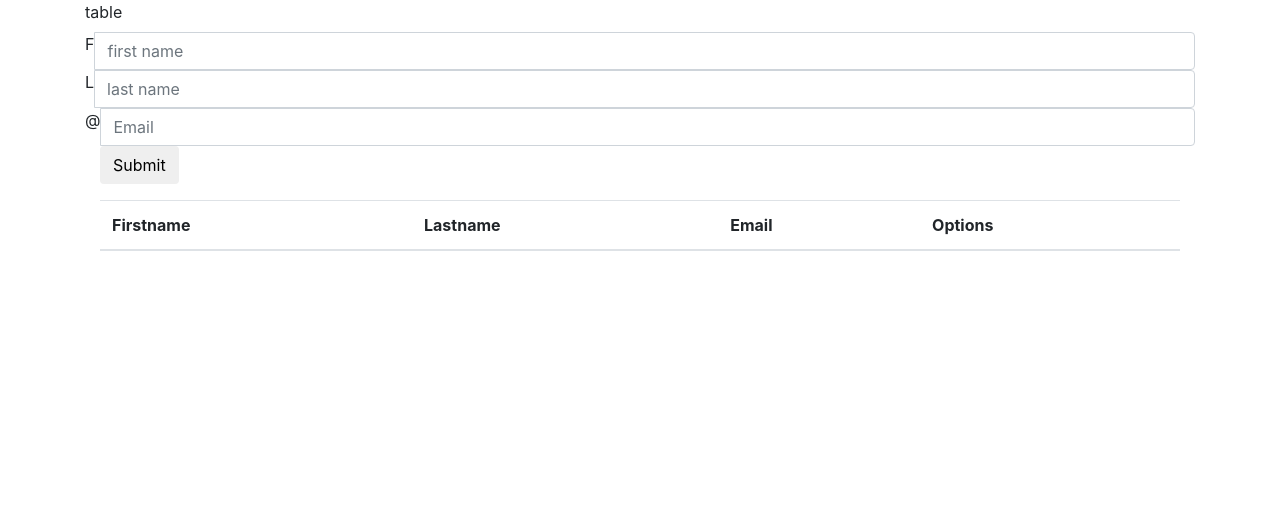
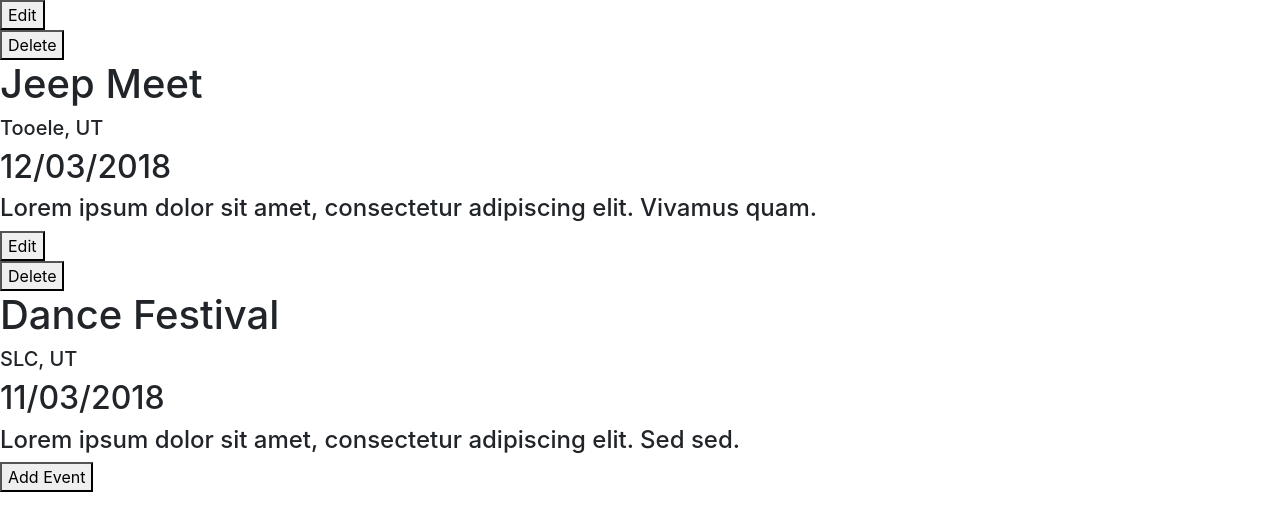
Before and after one commit to jmanock/fin-dog-bite, a React (Create React App) app: page / in a window 1280 px wide. Shown: the top 530 px of the page. Built offline with nearby package versions, Linux system fonts and the light colour scheme.

Commit message:
think this might do the trick

```diff
--- a/src/Components/DogForm.jsx
+++ b/src/Components/DogForm.jsx
@@ -46,7 +46,7 @@ class DogForm extends Component{
 
           <Input type={'number'} title={'Age'} name={'age'} placeholder={'Age'} value={this.props.age} handleChange={this.onChangeEdit} />
 
-          <Input type={'text'} title={'Name'} name={'name'} value={this.props.name} handleChange={this.onChangeEdit} placeholder={'Name'} />
+          <Input type={'text'} title={'Name'} name={'Name'} value={this.props.Name} handleChange={this.onChangeEdit} placeholder={'Name'} />
 
           <Select title={'Color'} value={this.props.color} name={'color'} options={['White','Black', 'Brown','Orange']} placeholder={'Color'} handleChange={this.onChangeSelect}/>
 
--- a/src/Components/Edit.jsx
+++ b/src/Components/Edit.jsx
@@ -13,7 +13,7 @@ class DogList extends Component{
         <ul>
           {dogs.map(item =>(
             <li key={item.id}>
-              <span>{item.name} | {item.state} | {item.color} | {item.age}</span>
+              <span>{item.Name} | {item.state} | {item.color} | {item.age}</span>
               <button onClick={this.editDog.bind(this,item)}>Edit</button>
             </li>
           ))}
--- a/src/Components/Holder.jsx
+++ b/src/Components/Holder.jsx
@@ -1,83 +1,220 @@
 import React,{Component} from 'react';
-import DogForm from './DogForm';
-import DogList from './Edit';
-import Holding from './TestHold';
-class Holder extends Component{
+
+const events = [
+    {
+      id: "1",
+      title: "Jeep Meet",
+      location: "Tooele, UT",
+      date: "12/03/2018",
+      info: "Lorem ipsum dolor sit amet, consectetur adipiscing elit. Vivamus quam."
+    },
+    {
+      id: "2",
+      title: "Dance Festival",
+      location: "SLC, UT",
+      date: "11/03/2018",
+      info: "Lorem ipsum dolor sit amet, consectetur adipiscing elit. Sed sed."
+    }
+  ];
+
+class Holder extends React.Component {
   state = {
-    dogs:[
-      {id:1,state:'Iowa',color:'Orange',age:'10',Name:'Peez'},
-      {id:2,state:'West Virgina',color:'Black',age:'7',Name:'Hank'},
-      {id:3,state:'Florida',color:'White',age:'6',Name:'Brian'}
-    ],
-    isEdit:0,
-    state:'',
-    Name:'',
-    color:'',
-    age:''
-  };
-
-  handleEditDog = (item) =>{
-    this.setState({
-      Name:item.Name,
-      state:item.state,
-      color:item.color,
-      age:item.age,
-      isEdit:item.id
-    });
+    events : events,
+    isOpen: false,
+    idCount: 2,
+    selectedEvent: null
   }
 
-  handleChangeTextEdit = (x,text) =>{
-    this.setState({
-      Name:text
-    });
+  handleEditOpenEvent = (updatedEvent) => {
+    this.setState ({
+      events: this.state.events.map(event => {
+        if (event.id === updatedEvent.id) {
+          return Object.assign({}, updatedEvent);
+        } else {
+          return event
+        }
+      }),
+      isOpen: false,
+      selectedEvent: null
+    })
   }
 
-  handleChangeSelectEdit = (text) =>{
-    this.setState({state:text});
+  handleEditEvent = (eventToUpdate) => () => {
+    this.setState({
+      selectedEvent: eventToUpdate,
+      isOpen: true
+    })
   }
 
-  handleDogAdd = (text,state,color,age) =>{
-    var newText = {
-      id:this.state.dogs.length + 1,
-      name:text,
-      state:state,
-      color:color,
-      age:age
-    };
+  handleCreateEvent = (newEvent) => {
+    let curId = this.state.idCount;
+    newEvent.id = curId+1;
+    let updatedEvents = [...this.state.events];
+    updatedEvents.push(newEvent);
     this.setState({
-      dogs:this.state.dogs.concat(newText),
-      Name:'',
-      state:'',
-      color:'',
-      age:''
-    });
+      events: updatedEvents,
+      isOpen: false,
+      idCount: curId+1
+    })
   }
 
-  handleDogUpdate = (dog) =>{
-    var dogs = this.state.dogs;
-    for(var i = 0; i < dogs.length; i++){
-      if(dogs[i].id === dog.id){
-        dogs.splice(i,1);
-      }
-    }
-    dogs.push(dog);
+  handleDeleteEvent = (eventId) => () => {
+    let updatedEvents = this.state.events.filter(e => e.id !== eventId);
     this.setState({
-      dogs:dogs,
-      Name:'',
-      state:'',
-      age:'',
-      color:'',
-      isEdit:0
-    });
+      events: updatedEvents
+    })
+    console.log("event deleted");
+  }
+
+  openForm = () => {
+    this.setState({
+      selectedEvent: null,
+      isOpen: true
+    })
   }
 
   render(){
     return(
-      <div>
-        <Holding />
-
+      <div className="dashboard">
+        <EventList deleteEvent={this.handleDeleteEvent} handleEditEvent={this.handleEditEvent} events={this.state.events} />
+        {this.state.isOpen ? <EventForm updateEvent={this.handleEditOpenEvent} openForm={this.openForm} selectedEvent={this.state.selectedEvent} createEvent={this.handleCreateEvent} /> : <AddEvent openForm={this.openForm} />}
       </div>
     );
   }
 }
-export default Holder;
+
+
+
+
+
+
+class EventList extends React.Component {
+  render(){
+    return(
+      <div className="eventList">
+        {this.props.events.map((event) => {
+          return <EventItem deleteEvent={this.props.deleteEvent} key={event.id} handleEditEvent={this.props.handleEditEvent} event={event} />
+        })}
+      </div>
+    );
+  }
+}
+
+
+
+
+
+
+class EventItem extends React.Component {
+  render(){
+    return(
+      <div className="eventItem">
+        <div className="edit">
+          <button onClick={this.props.handleEditEvent(this.props.event)}>Edit</button>
+        </div>
+        <div className="delete">
+          <button onClick={this.props.deleteEvent(this.props.event.id)}>Delete</button>
+        </div>
+        <h1>{this.props.event.title}</h1>
+        <h5>{this.props.event.location}</h5>
+        <h2>{this.props.event.date}</h2>
+        <h4>{this.props.event.info}</h4>
+      </div>
+    );
+  }
+}
+
+
+
+
+
+
+class EventForm extends React.Component {
+  state = {
+    event: {
+      title: '',
+      location: '',
+      date: '',
+      info: ''
+    }
+  }
+
+  componentDidMount() {
+    if (this.props.selectedEvent !== null) {
+      this.setState({
+        event: this.props.selectedEvent
+      })
+    }
+  }
+
+  componentWillReceiveProps(nextProps) {
+    if (nextProps.selectedEvent !== this.props.selectedEvent) {
+      this.setState({
+        event: nextProps.selectedEvent || {
+          title: '',
+          location: '',
+          date: '',
+          info: ''
+        }
+      })
+    }
+  }
+
+  onFormSubmit = (e) => {
+    e.preventDefault();
+    const clone = this.state.event;
+    if (this.state.event.id) {
+      this.props.updateEvent(this.state.event);
+    } else {
+      this.props.createEvent(clone);
+      this.setState({
+        event: {
+          title: '',
+          location: '',
+          date: '',
+          info: ''
+        }
+      })
+    }
+  }
+
+  onInputChange = (e) => {
+    const newEvent = this.state.event;
+    newEvent[e.target.name] = e.target.value;
+    this.setState({
+      event: newEvent
+    })
+  }
+
+  render(){
+    return(
+      <div className="eventForm">
+        <p onClick={this.props.openForm} className="newEvent">New Event</p>
+        <form onSubmit={this.onFormSubmit} >
+          <input name="title" onChange={this.onInputChange} value={this.state.event.title} type="text" placeholder="Event Name" />
+          <input name="location" onChange={this.onInputChange} value={this.state.event.location} type="text" placeholder="Location" />
+          <input name="date" onChange={this.onInputChange} value={this.state.event.date} type="text" placeholder="Date" />
+          <textarea name="info" onChange={this.onInputChange} value={this.state.event.info} type="text" placeholder="Info" />
+          <input type="submit" value="Create Event" />
+        </form>
+      </div>
+    );
+  }
+}
+
+
+
+
+
+
+class AddEvent extends React.Component {
+  render(){
+    return(
+      <div className="addEvent">
+        <button onClick={this.props.openForm}>Add Event</button>
+      </div>
+    );
+  }
+}
+
+export default Holder
```
